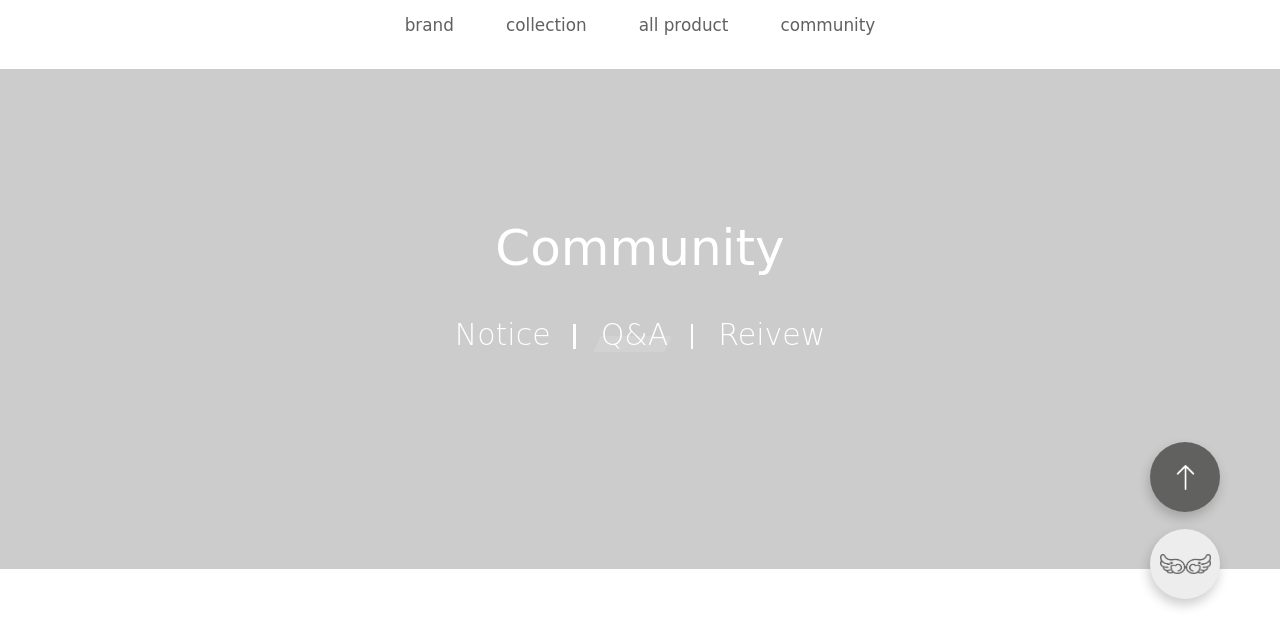
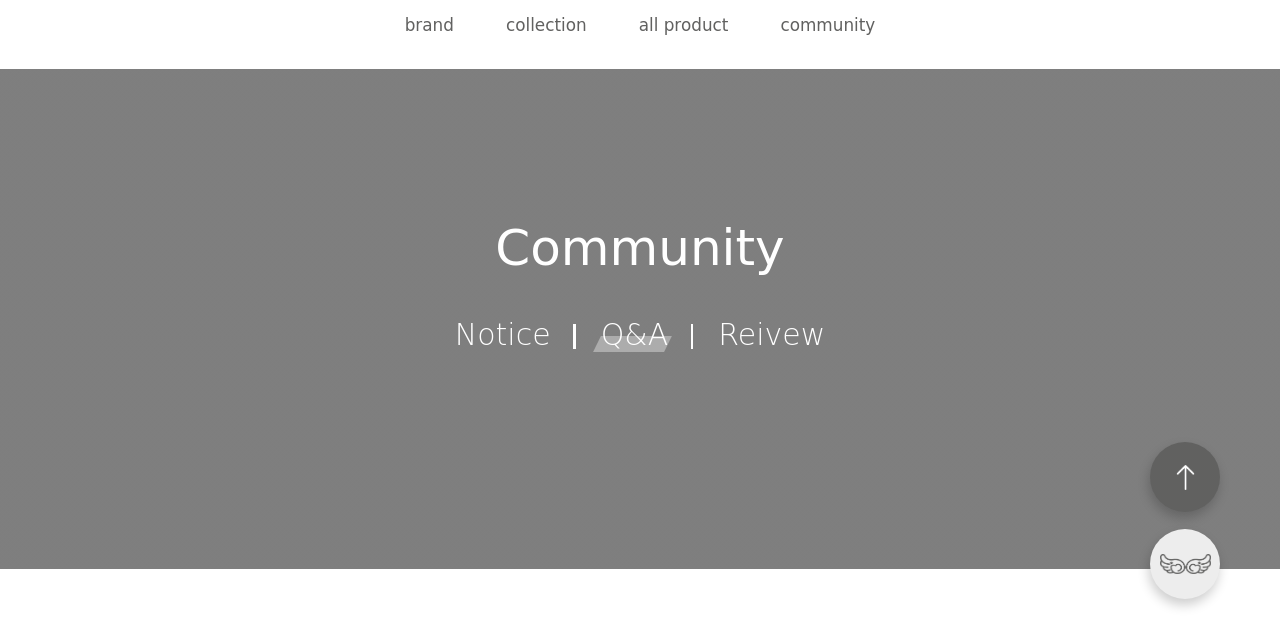
Before and after one commit to ouo4025/hugyourskin, a plain HTML site: page q&a.html in a window 1280 px wide. Shown: the part 171-800 px from the top of the page. Drawn offline with nearby package versions, Linux system fonts and the light colour scheme; the site is published under a folder, as on GitHub Pages, so addresses that start at the root find nothing; a web font is replaced by a local one.

Commit message:
background수정2

```diff
--- a/css/community.css
+++ b/css/community.css
@@ -43,7 +43,7 @@ footer{
   width: 100%;
   height: 500px;
   background: linear-gradient(rgba(0, 0, 0, 0.2), rgba(0, 0, 0, 0.2)),
-  url(/img/community_banner02.jpg) no-repeat center / cover;
+  url(../img/community_banner02.jpg) no-repeat center / cover;
   font-family: "Rosarivo", cursive;
   font-weight: 300;
   font-style: normal;
```
